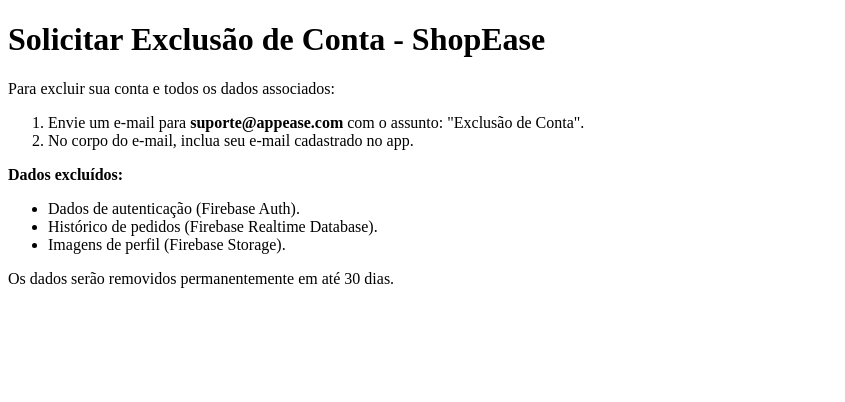
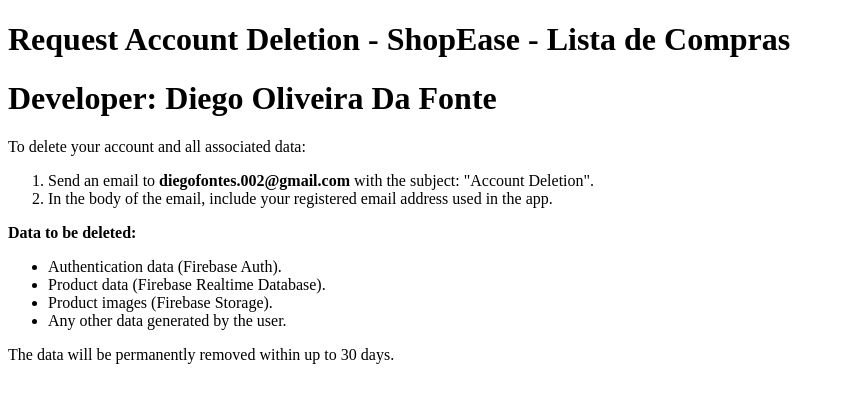
Before and after one commit to DiegoOliveira01/ShopEase---Lista-de-Compras---Delete-Account, a plain HTML site: page index.html in a window 1280 px wide. Shown: the whole page, without its empty margins (0-845 px from the left). Drawn offline with Linux system fonts and the light colour scheme.

Commit message:
Add files via upload

```diff
--- a/index.html
+++ b/index.html
@@ -1,21 +1,23 @@
 <!DOCTYPE html>
 <html>
 <head>
-    <title>Exclusão de Conta - ShopEase</title>
+    <title>Account Deletion - ShopEase</title>
 </head>
 <body>
-    <h1>Solicitar Exclusão de Conta - ShopEase</h1>
-    <p>Para excluir sua conta e todos os dados associados:</p>
+    <h1>Request Account Deletion - ShopEase - Lista de Compras</h1>
+    <h1>Developer: Diego Oliveira Da Fonte</h1>
+    <p>To delete your account and all associated data:</p>
     <ol>
-        <li>Envie um e-mail para <strong>suporte@appease.com</strong> com o assunto: "Exclusão de Conta".</li>
-        <li>No corpo do e-mail, inclua seu e-mail cadastrado no app.</li>
+        <li>Send an email to <strong>diegofontes.002@gmail.com</strong> with the subject: "Account Deletion".</li>
+        <li>In the body of the email, include your registered email address used in the app.</li>
     </ol>
-    <p><strong>Dados excluídos:</strong></p>
+    <p><strong>Data to be deleted:</strong></p>
     <ul>
-        <li>Dados de autenticação (Firebase Auth).</li>
-        <li>Histórico de pedidos (Firebase Realtime Database).</li>
-        <li>Imagens de perfil (Firebase Storage).</li>
+        <li>Authentication data (Firebase Auth).</li>
+        <li>Product data (Firebase Realtime Database).</li>
+        <li>Product images (Firebase Storage).</li>
+        <li>Any other data generated by the user.</li>
     </ul>
-    <p>Os dados serão removidos permanentemente em até 30 dias.</p>
+    <p>The data will be permanently removed within up to 30 days.</p>
 </body>
 </html>
```
